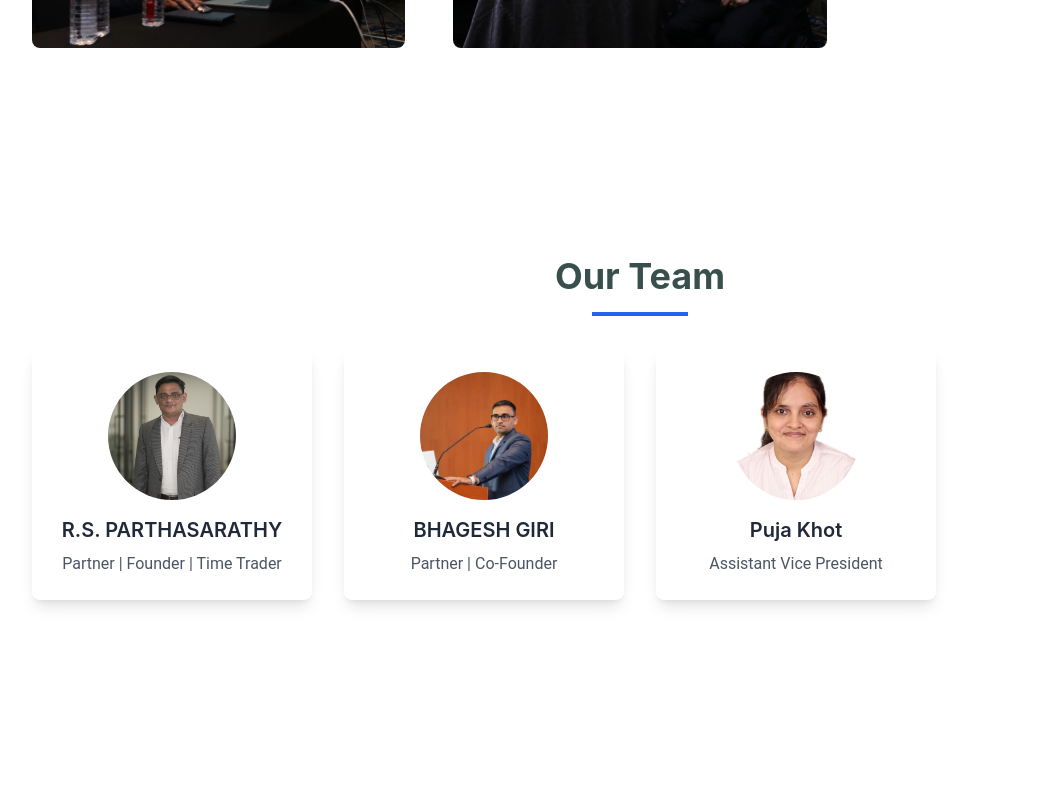
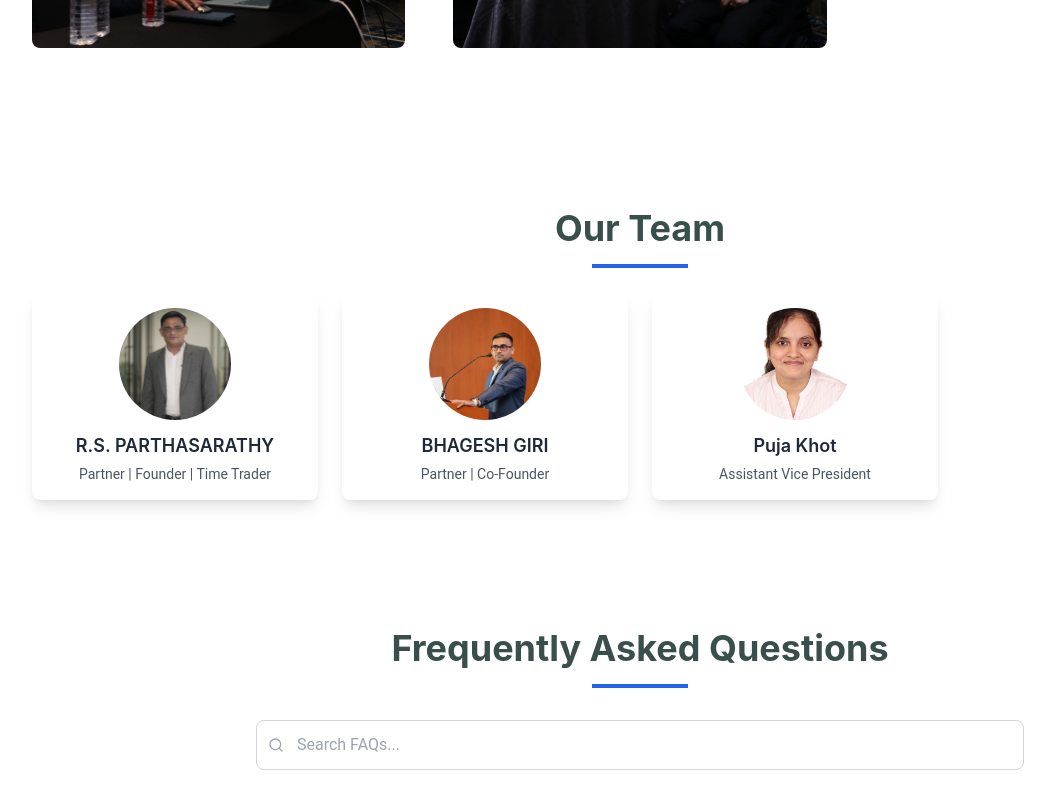
Before and after one commit to Sarvesh-24/FortuneWeb, a React (Create React App) app: page / in a window 1280 px wide. Shown: the part 5320-6120 px from the top of the page, without its empty margins (0-1055 px from the left). Built offline with nearby package versions, Linux system fonts and the light colour scheme.

Commit message:
removed space

```diff
--- a/src/components/Team.js
+++ b/src/components/Team.js
@@ -111,27 +111,27 @@ const Team = () => {
   return (
     <section
   id="team"
-  className="w-full min-h-screen px-4 py-16 bg-white dark:bg-gray-900 text-[#444444] dark:text-gray-300 font-roboto transition-colors duration-300"
+  className="w-full px-4 py-12 bg-white dark:bg-gray-900 text-[#444444] dark:text-gray-300 font-roboto transition-colors duration-300"
 >
-  <div className="w-full max-w-screen-xl mx-auto px-4 py-16">
+  <div className="w-full max-w-screen-xl mx-auto px-4 py-8">
     {/* Section Title */}
     <h2 className="text-3xl md:text-4xl font-bold text-[#384f4b] dark:text-white text-center mb-4 font-inter">
       Our Team
     </h2>
-    <div className="w-24 h-1 bg-blue-600 mx-auto mb-8 dark:bg-blue-400"></div>
+    <div className="w-24 h-1 bg-blue-600 mx-auto mb-6 dark:bg-blue-400"></div>
 
     {/* Team Members Grid */}
-    <div className="grid grid-cols-1 md:grid-cols-2 lg:grid-cols-4 gap-8">
+    <div className="grid grid-cols-1 md:grid-cols-2 lg:grid-cols-4 gap-6">
       {teamMembers.map((member) => (
         <button
           key={member.id}
-          className="group bg-white dark:bg-gray-800 rounded-lg p-6 shadow-lg hover:shadow-xl transition-shadow duration-300 text-left focus:outline-none focus:ring-2 focus:ring-blue-500"
+          className="group bg-white dark:bg-gray-800 rounded-lg p-4 shadow-lg hover:shadow-xl transition-shadow duration-300 text-left focus:outline-none focus:ring-2 focus:ring-blue-500"
           onClick={() => setSelectedMember(member)}
           aria-haspopup="dialog"
         >
           <div className="flex flex-col items-center">
             {/* Profile Image */}
-            <div className="relative w-32 h-32 mb-4 rounded-full overflow-hidden">
+            <div className="relative w-28 h-28 mb-3 rounded-full overflow-hidden">
               <img
                 src={member.image}
                 alt={member.name}
@@ -139,10 +139,12 @@ const Team = () => {
               />
             </div>
             {/* Name and Position */}
-            <h3 className="text-xl font-semibold text-gray-800 dark:text-white mb-2">
+            <h3 className="text-lg font-semibold text-gray-800 dark:text-white mb-1">
               {member.name}
             </h3>
-            <p className="text-gray-600 dark:text-gray-400">{member.position}</p>
+            <p className="text-sm text-gray-600 dark:text-gray-400">
+              {member.position}
+            </p>
           </div>
         </button>
       ))}
@@ -158,6 +160,7 @@ const Team = () => {
   </div>
 </section>
 
+
   );
 };
 
```
